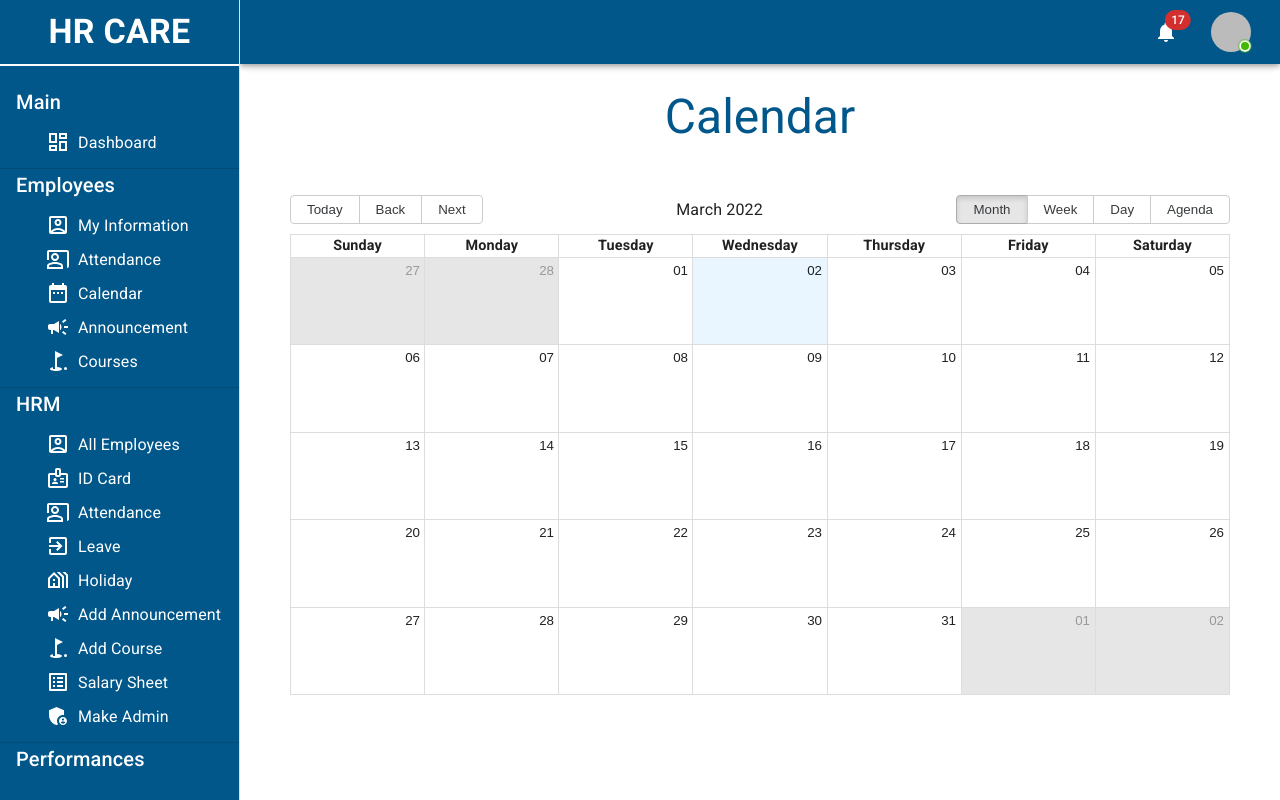
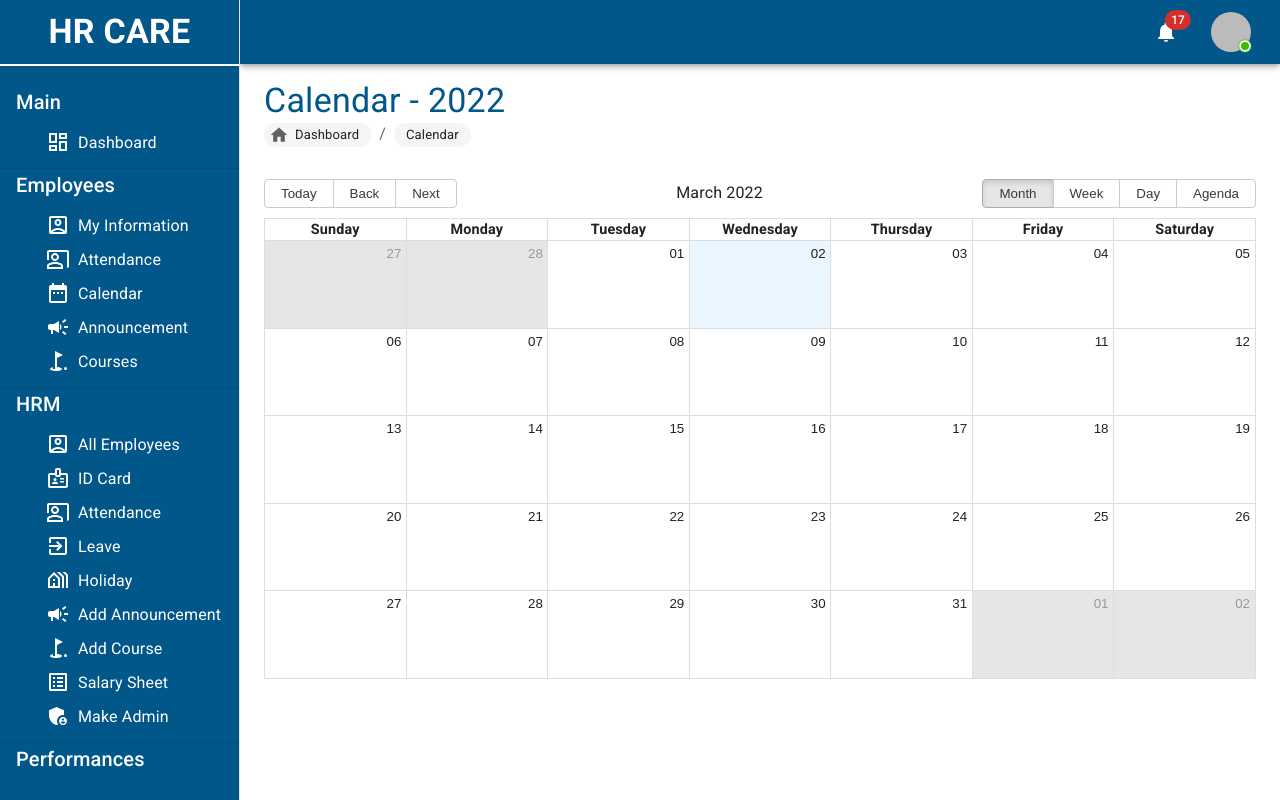
Before and after one commit to SanjidaNowrin/hr-care-client, a React (Create React App) app: page /dashboard/calendar in a window 1280 px wide. Built offline with nearby package versions, Linux system fonts and the light colour scheme; no server answers; sample sign-in values are in the browser's storage.

Commit message:
few update

```diff
--- a/src/Components/Dashboard/DashboardHome/DashboardHome.js
+++ b/src/Components/Dashboard/DashboardHome/DashboardHome.js
@@ -187,6 +187,7 @@ const DashboardHome = () => {
                     <Typography sx={{ color: '#fff' }} variant="h5">Today Attendance</Typography>
                     <Typography sx={{ color: '#fff' }} variant="h5">{takeDate}</Typography>
                 </Box>
+
                 {/* Table on employee details */}
                 <Grid container spacing={0}>
                     <Grid item xs={12} md={12}>
--- a/src/Components/Employee/HolidayCalender/HolidayCalender.js
+++ b/src/Components/Employee/HolidayCalender/HolidayCalender.js
@@ -6,8 +6,14 @@ import React, { useState, useEffect } from "react";
 import { Calendar, dateFnsLocalizer } from "react-big-calendar";
 import "react-big-calendar/lib/css/react-big-calendar.css";
 import "react-datepicker/dist/react-datepicker.css";
-import "../HolidayCalender/HolidayCalendar.css";
-import { Typography } from '@mui/material';
+import { Breadcrumbs, Container, Typography } from '@mui/material';
+
+// Breadcrumbs
+import Chip from '@mui/material/Chip';
+import { emphasize, styled } from '@mui/material/styles';
+import HomeIcon from '@mui/icons-material/Home';
+import { Box } from "@mui/system";
+import { Link } from "react-router-dom";
 const locales = {
     "en-US": require("date-fns/locale/en-US"),
 };
@@ -25,22 +31,55 @@ function HolidayCalendar() {
             .then((res) => res.json())
             .then((data) => setNewEvent(data.data));
     }, []);
+
+    // Breadcrumbs
+    const StyledBreadcrumb = styled(Chip)(({ theme }) => {
+        const backgroundColor =
+            theme.palette.mode === 'light'
+                ? theme.palette.grey[100]
+                : theme.palette.grey[800];
+        return {
+            backgroundColor,
+            height: theme.spacing(3),
+            color: theme.palette.text.primary,
+            fontWeight: theme.typography.fontWeightRegular,
+            '&:hover, &:focus': {
+                backgroundColor: emphasize(backgroundColor, 0.06),
+            },
+            '&:active': {
+                boxShadow: theme.shadows[1],
+                backgroundColor: emphasize(backgroundColor, 0.12),
+            },
+        };
+    });
     return (
-    <>
+        <Container>
+            {/* Breadcrumbs */}
+            <Box sx={{ mb: 4 }}>
                 <Typography
-        sx={{ textAlign: "center", margin: "25px", color: "#01578A" }}
-        variant="h3"
-      >
-        Calendar
+                    sx={{ mt: 2, color: 'var(--p_color)' }} variant="h4">
+                    Calendar - 2022
                 </Typography>
+                <Breadcrumbs aria-label="breadcrumb">
+                    <Link to="/dashboard">
+                        <StyledBreadcrumb
+                            to="/dashboard"
+                            label="Dashboard"
+                            icon={<HomeIcon fontSize="small" />}
+                        />
+                    </Link>
+                    <Link to="/dashboard/calendar"><StyledBreadcrumb component="a" href="#" label="Calendar" /></Link>
+                </Breadcrumbs>
+            </Box>
+
             <Calendar
                 localizer={localizer}
                 events={newEvent}
                 startAccessor="start"
                 endAccessor="end"
-        style={{ height: 500, margin: "50px" }}
+                style={{ height: 500, marginBottom: '50px' }}
             />
-    </>
+        </Container>
     );
 }
 
--- a/src/Components/Employee/MyAttendance/MyAttendance.js
+++ b/src/Components/Employee/MyAttendance/MyAttendance.js
@@ -9,7 +9,7 @@ import CardActions from "@material-ui/core/CardActions";
 import CardContent from "@material-ui/core/CardContent";
 import CardMedia from "@material-ui/core/CardMedia";
 import Button from "@material-ui/core/Button";
-import Typography from "@material-ui/core/Typography";
+import Typography from '@mui/material/Typography';
 import Timeline from "@material-ui/lab/Timeline";
 import TimelineItem from "@material-ui/lab/TimelineItem";
 import TimelineSeparator from "@material-ui/lab/TimelineSeparator";
@@ -23,6 +23,13 @@ import TimerTwoToneIcon from "@material-ui/icons/TimerTwoTone";
 import PauseCircleFilledTwoToneIcon from "@material-ui/icons/PauseCircleFilledTwoTone";
 import PlayCircleFilledWhiteTwoToneIcon from "@material-ui/icons/PlayCircleFilledWhiteTwoTone";
 import Swal from "sweetalert2";
+
+import { emphasize, styled } from '@mui/material/styles';
+import Breadcrumbs from '@mui/material/Breadcrumbs';
+import Chip from '@mui/material/Chip';
+import HomeIcon from '@mui/icons-material/Home';
+import { Link } from 'react-router-dom';
+
 const MyAttendance = () => {
     const { user } = useAuth();
     const [times, setTimes] = useState([]);
@@ -30,9 +37,7 @@ const MyAttendance = () => {
 
     let time = new Date().toLocaleString();
     useEffect(() => {
-    fetch(
-      `https://ancient-thicket-61342.herokuapp.com/attendance/${user.email}`
-    )
+        fetch(`https://ancient-thicket-61342.herokuapp.com/attendance/${user.email}`)
             .then((res) => res.json())
             .then((data) => setTimes(data.result));
     }, [user.email, times]);
@@ -47,6 +52,7 @@ const MyAttendance = () => {
 
     //punchin
     const handlePunchIn = () => {
+
         let entryTime = {};
         entryTime.ID = 1;
         entryTime.email = user.email;
@@ -55,7 +61,8 @@ const MyAttendance = () => {
         entryTime.leave = "";
 
         if (today?.date === entryTime.date) {
-      Swal.fire("You already Punched In");
+            Swal.fire('You already Punched In')
+
         } else {
             fetch("https://ancient-thicket-61342.herokuapp.com/attendance/", {
                 method: "POST",
@@ -65,32 +72,37 @@ const MyAttendance = () => {
                 .then((res) => res.json())
                 .then((data) => {
                     if (data.insertedId) {
+                        console.log(data);
                     }
                 });
-      Swal.fire("You are Punched IN");
+            Swal.fire('You are Punched IN')
+
         }
-  };
+    }
 
     // punchout button
 
     const handlePunchOut = () => {
+
         let leaveTime = {};
         leaveTime.date = time.split(",")[0];
         if (today?.date === leaveTime.date) {
-      fetch(
-        `https://ancient-thicket-61342.herokuapp.com/attendance/${today._id}`,
-        {
+
+            fetch(`https://ancient-thicket-61342.herokuapp.com/attendance/${today._id}`, {
                 method: "PUT",
                 headers: { "content-type": "application/json" },
                 body: JSON.stringify(leaveTime),
-        }
-      )
+            })
                 .then((res) => res.json())
                 .then((data) => console.log(data));
-      Swal.fire("You are Punched Out");
+            Swal.fire('You are Punched Out')
+            console.log(leaveTime);
+
         } else {
-      Swal.fire("At first Punch IN");
+            Swal.fire('At first Punch IN')
         }
+
+
     };
 
     const useStyles = makeStyles((theme) => ({
@@ -115,10 +127,45 @@ const MyAttendance = () => {
         },
     }));
     const classes = useStyles();
-  // console.log(today?._id)
+
+    const StyledBreadcrumb = styled(Chip)(({ theme }) => {
+        const backgroundColor =
+            theme.palette.mode === 'light'
+                ? theme.palette.grey[100]
+                : theme.palette.grey[800];
+        return {
+            backgroundColor,
+            height: theme.spacing(3),
+            color: theme.palette.text.primary,
+            fontWeight: theme.typography.fontWeightRegular,
+            '&:hover, &:focus': {
+                backgroundColor: emphasize(backgroundColor, 0.06),
+            },
+            '&:active': {
+                boxShadow: theme.shadows[1],
+                backgroundColor: emphasize(backgroundColor, 0.12),
+            },
+        };
+    });
     return (
-    <Box mt={7}>
         <Container>
+            {/* Breadcrumbs */}
+            <Box sx={{ mb: 4 }}>
+                <Typography sx={{ mt: 2, color: 'var(--p_color) !important' }} variant="h4">
+                    Daily Attendance
+                </Typography>
+                <Breadcrumbs aria-label="breadcrumb">
+                    <Link to="/dashboard">
+                        <StyledBreadcrumb
+                            to="/dashboard"
+                            label="Dashboard"
+                            icon={<HomeIcon fontSize="small" />}
+                        />
+                    </Link>
+                    <Link to="/dashboard/attendance"><StyledBreadcrumb component="a" href="#" label="Attendance" /></Link>
+                </Breadcrumbs>
+            </Box>
+
             <Grid container spacing={8}>
                 <Grid item xs={12} md={6}>
                     <Card className={classes.cardStyle}>
@@ -143,7 +190,10 @@ const MyAttendance = () => {
                         <CardActions
                             style={{ justifyContent: "center", marginBottom: "10px" }}
                         >
-                <Button onClick={handlePunchIn} className="btn_regular">
+                            <Button
+                                onClick={handlePunchIn}
+                                className="btn_regular"
+                            >
                                 Punch In
                             </Button>
                             <Button
@@ -218,7 +268,6 @@ const MyAttendance = () => {
                 </Grid>
             </Grid>
         </Container>
-    </Box>
     );
 };
 
--- a/src/index.css
+++ b/src/index.css
@@ -11,6 +11,7 @@ body {
   --p_color: #01578A;
   --s_color: #01578A;
   --bg_color: linear-gradient(to right, #845ec2, #af5dbb, #d15eaf, #ec64a0, #ff6f91);
+  --t_shadow: 2px 2px 9px #969696;
 }
 
 .navbarlogo {
```
Also changed, not shown: src/Components/Employee/HolidayCalender/HolidayCalendar.css (deleted). Lines whose indentation alone changed are shown as unchanged.
